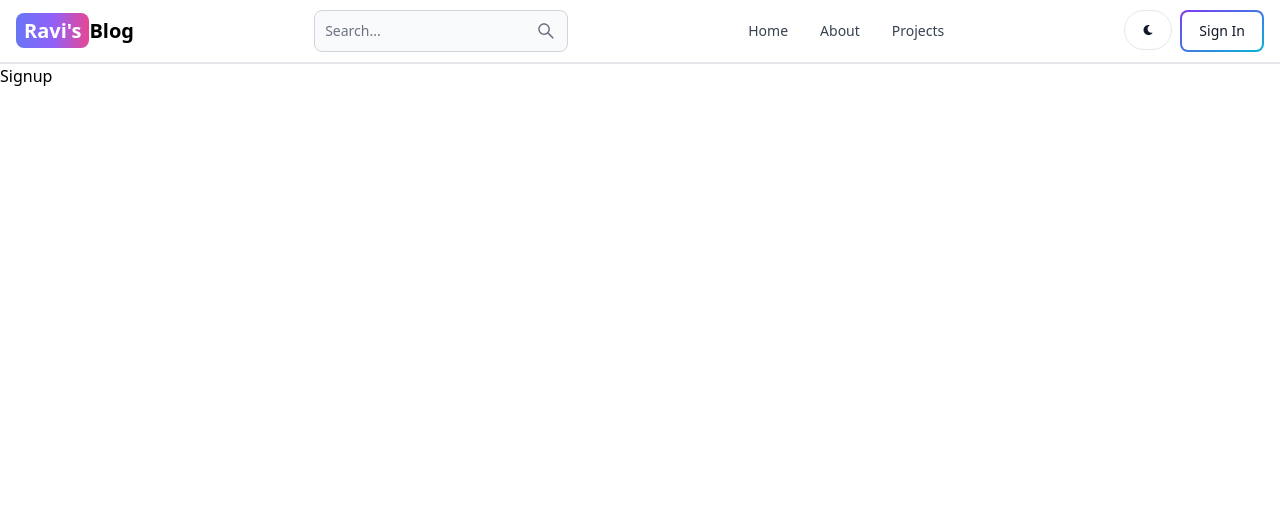
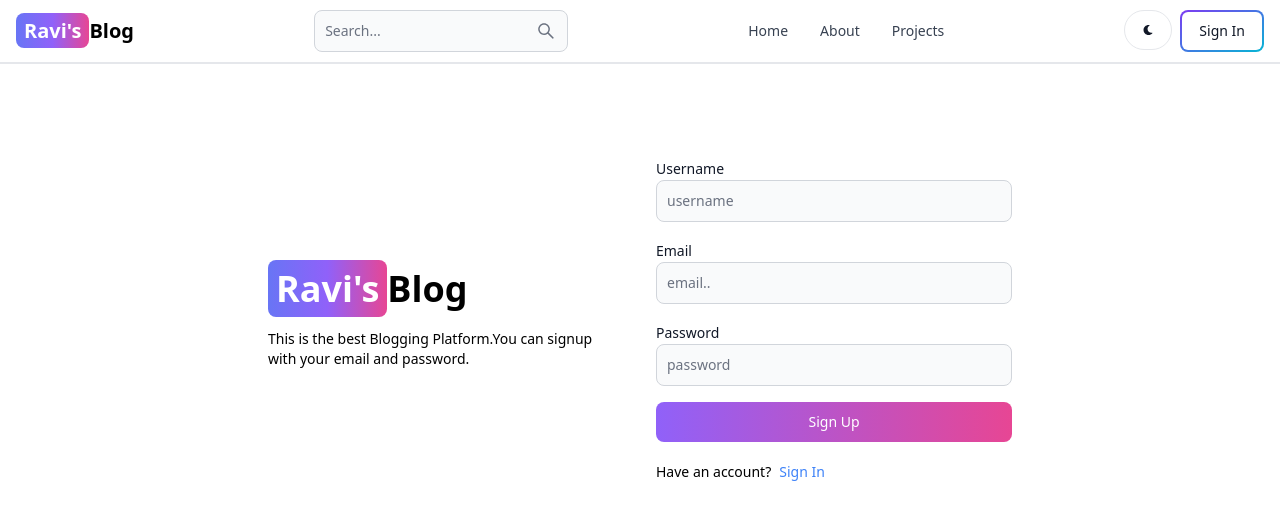
Before and after one commit to Ivar246/Blogging-Platform, a React (Vite) app in the folder client/: page /signup in a window 1280 px wide. Shown: the top 520 px of the page. Built offline with nearby package versions, Linux system fonts and the light colour scheme.

Commit message:
create signup ui

```diff
--- a/client/src/pages/Signup.jsx
+++ b/client/src/pages/Signup.jsx
@@ -1,7 +1,52 @@
 import React from 'react'
+import { Button, Label, TextInput } from 'flowbite-react'
+import { Link } from 'react-router-dom'
 
 export default function Signup() {
     return (
-        <div>Signup</div>
+        <div className='min-h-screen mt-20'>
+            <div className='flex p-3 max-w-3xl mx-auto flex-col md:flex-row md:items-center gap-8'>
+                {/* left */}
+                <div className='flex-1' >
+                    <Link
+                        to='/'
+                        className='font-bold  dark:text-white sm:text-4xl'
+                    >
+                        <span className='px-2 py-1 bg-gradient-to-r from-indigo-500 via-purple-500 to-pink-500 rounded-lg text-white'>
+                            Ravi's
+                        </span>
+                        Blog
+                    </Link>
+                    <p className='text-sm mt-5'>This is the best Blogging Platform.You can signup with your email and password.</p>
+                </div>
+
+                {/* right */}
+                <div className='flex-1'>
+                    <form className='flex flex-col gap-4'>
+                        <div>
+                            <Label value='Username' />
+                            <TextInput type='text' placeholder='username' id='username'></TextInput>
+                        </div>
+                        <div>
+                            <Label value='Email' />
+                            <TextInput type='text' placeholder='email..' id='email'></TextInput>
+                        </div>
+                        <div>
+                            <Label value='Password' />
+                            <TextInput type='text' placeholder='password' id='password'></TextInput>
+                        </div>
+                        <Button gradientDuoTone='purpleToPink' type='submit'>Sign Up</Button>
+                    </form>
+                    <div>
+                        <div className="flex gap-2 text-sm mt-5">
+                            <span>Have an account?</span>
+                            <Link to='/signin' className='text-blue-500'>
+                                Sign In
+                            </Link>
+                        </div>
+                    </div>
+                </div>
+            </div>
+        </div >
     )
 }
```
